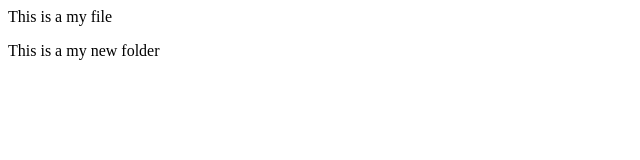
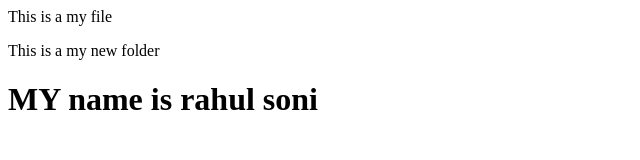
Before and after one commit to rahulsoni123456/Rasoni, a plain HTML site: page index.html in a window 1280 px wide. Shown: the whole page, without its empty margins (0-640 px from the left). Drawn offline with Linux system fonts and the light colour scheme.

Commit message:
this is a new featre

```diff
--- a/index.html
+++ b/index.html
@@ -1,2 +1,3 @@
 <p>This is a my file</p>
 <p>This is a my new folder</p>
+<h1>MY name is rahul soni</h1>
```
